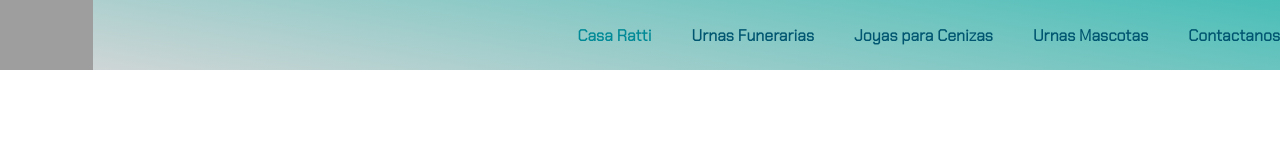
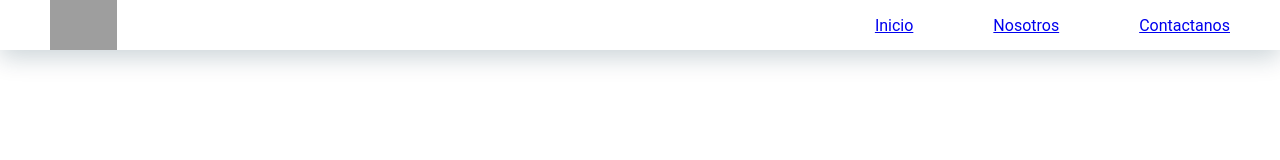
Before and after one commit to Lourdes2023/E2Landing-page, a plain HTML site: page index.html in a window 1280 px wide. Drawn offline with Linux system fonts and the light colour scheme; grey boxes are pictures that could not be loaded; a web font is replaced by a local one.

Commit message:
Modificacion/Resuelto: E2

```diff
--- a/index.html
+++ b/index.html
@@ -5,7 +5,7 @@
     <meta http-equiv="X-UA-Compatible" content="IE=edge" />
     <meta name="viewport" content="width=device-width, initial-scale=1.0" />
     <title>Urnas-Funerarias</title>
-    <link rel="stylesheet" href="navbar.css" />
+    <link rel="stylesheet" href="styles.css" />
   </head>
   <link
     class="fonts"
@@ -13,22 +13,17 @@
     href="https://fonts.googleapis.com/css2?family=Chakra+Petch:wght@300&family=Rubik+80s+Fade&display=swap"
   />
   <body>
-    <header>
+    <header class="header">
       <img
         src="https://lirp.cdn-website.com/bd769fed/dms3rep/multi/opt/logo-1920w.jpg"
         alt="Logo Ratti"
-        class="logo"
       />
       <nav class="navbar">
-        <ul class="navbar-list">
-          <!-- La redirección de los enlaces lo vemos despues con animaciones y transiciones -->
-          <li><a href="#">Casa Ratti</a></li>
-          <li><a href="#">Urnas Funerarias</a></li>
-          <li><a href="#">Joyas para Cenizas</a></li>
-          <li><a href="#">Urnas Mascotas</a></li>
-          <li><a href="#">Contactanos</a></li>
+        <ul>
+          <li><a class="navbar-link" href="#hero">Inicio</a></li>
+          <li><a class="navbar-link" href="#about">Nosotros</a></li>
+          <li><a class="navbar-link" href="contact">Contactanos</a></li>
         </ul>
-        <!-- /*Agregamos input y label para el carrito*/ -->
       </nav>
     </header>
   </body>
--- a/navbar.css
+++ /dev/null
@@ -1,65 +0,0 @@
-@import url("https://fonts.googleapis.com/css2?family=Chakra+Petch:wght@300&family=Rubik+80s+Fade&display=swap");
-
-:root {
-  --green-title: #49beb7;
-  --green-zuni: #008996;
-  --red-white: #d7d7d8;
-  --bacground-green: #e8ffe8;
-  --text--blueblack: #071e3d;
-  --botton-blue: #0389ff;
-  --text-brow: #4d4f53;
-  /* text */
-
-  --text-blue-air: #0085ad;
-  --text-blue-air2: #005670;
-  /* texto decoration */
-  --green-apple: #bfca02;
-  --green-lemon: #84bd00;
-}
-/* header */
-* {
-  margin: 0;
-  padding: 0;
-  box-sizing: border-box;
-  font-family: "chakra petch";
-  text-decoration: none;
-  list-style-type: none;
-}
-
-/*header*/
-header {
-  display: flex;
-  background: linear-gradient(10deg, #d7d7d8, #49beb7);
-  width: 100%;
-  height: 70px;
-  padding: 10px 0px 10px 0px;
-  align-items: center;
-  justify-content: space-between;
-  position: fixed;
-  top: 0;
-  z-index: 2;
-}
-.logo {
-  height: 70px;
-}
-.navbar,
-.navbar-list {
-  display: flex;
-  justify-content: center;
-  align-items: center;
-}
-.navbar {
-  gap: 150px;
-}
-.navbar-list {
-  gap: 40px;
-}
-.navbar-list a {
-  color: var(--text-blue-air2);
-  font-size: 17;
-  font-weight: 700;
-}
-.navbar-list li:first-child > a {
-  color: var(--green-zuni);
-  font-weight: 900px;
-}
--- /dev/null
+++ b/styles.css
@@ -0,0 +1,44 @@
+@import url("https://fonts.googleapis.com/css2?family=Chakra+Petch:wght@300&family=Roboto:ital,wght@0,100;0,700;1,300;1,400;1,500&family=Rubik+80s+Fade&display=swap"):
+  root {
+  --green-title: #49beb7;
+  --green-zuni: #008996;
+  --red-white: #d7d7d8;
+  --bacground-green: #e8ffe8;
+  --text--blueblack: #071e3d;
+  --botton-blue: #0389ff;
+  --text-brow: #4d4f53;
+  /* text */
+
+  --text-blue-air: #0085ad;
+  --text-blue-air2: #005670;
+  /* texto decoration */
+  --green-apple: #bfca02;
+  --green-lemon: #84bd00;
+}
+/* header */
+* {
+  margin: 0;
+  padding: 0;
+  box-sizing: border-box;
+  font-family: "Roboto", sans-serif;
+}
+
+/*header*/
+.header {
+  display: flex;
+  width: 100%;
+  height: 50px;
+  padding: 0px 50px;
+  box-shadow: rgba(1, 45, 63, 0.2) 0px 8px 24px;
+  align-items: center;
+  justify-content: space-between;
+}
+
+.header img {
+  height: 100%;
+}
+.navbar ul {
+  display: flex;
+  gap: 80px;
+  list-style: none;
+}
```
